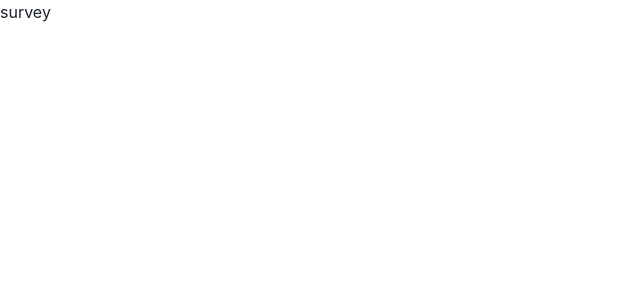
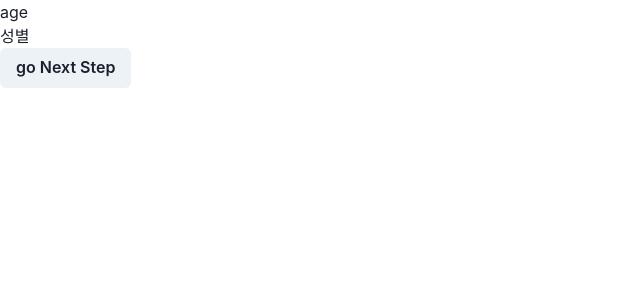
Before and after one commit to foodteacher/FoodTeacherV2-FE, a Next.js app: page /survey in a window 1280 px wide. Shown: the top 300 px of the page, without its empty margins (0-640 px from the left). Built offline with nearby package versions, Linux system fonts and the light colour scheme.

Commit message:
feat : useFunnel훅 최소 기능 정의
Refs:[#26]

```diff
--- a/app/(beforeLogin)/survey/page.tsx
+++ b/app/(beforeLogin)/survey/page.tsx
@@ -1,7 +1,12 @@
+import Funnel from "@/app/(featured-slice)/widgets/funnel/ui/funnel/Funnel";
 import React from "react";
 
-const page = () => {
-  return <div>survey</div>;
+const SurveyPage = () => {
+  return (
+    <>
+      <Funnel />
+    </>
+  );
 };
 
-export default page;
+export default SurveyPage;
--- a/app/(featured-slice)/widgets/funnel/hooks.ts
+++ b/app/(featured-slice)/widgets/funnel/hooks.ts
@@ -0,0 +1,36 @@
+import { useState } from "react";
+
+interface Option {
+  initialStep: string;
+}
+
+export const useFunnel = (steps: string[], option?: Option) => {
+  /**step 초기화 */
+  const initializeStep = () => {
+    const initialStep = option?.initialStep;
+    if (initialStep) {
+      return initialStep;
+    } else {
+      return steps[0];
+    }
+  };
+
+  const [currentStep, setCurrentStep] = useState<string>(() =>
+    initializeStep()
+  );
+
+  /**현재 step index */
+  const index = steps.indexOf(currentStep);
+
+  /**이전 step 이동 */
+  const onChangePrevStep = () => {
+    setCurrentStep(steps[index - 1]);
+  };
+
+  /**다음 step 이동 */
+  const onChangeNextStep = () => {
+    setCurrentStep(steps[index + 1]);
+  };
+
+  return { currentStep, initializeStep, onChangeNextStep, onChangePrevStep };
+};
--- a/app/(featured-slice)/widgets/funnel/ui/funnel/Funnel.tsx
+++ b/app/(featured-slice)/widgets/funnel/ui/funnel/Funnel.tsx
@@ -1,13 +1,27 @@
 "use client";
-
 import React from "react";
 import { AgeStep, GenderStep } from "../step";
+import { useFunnel } from "../../hooks";
+import { Button } from "@/app/(featured-slice)/shared/UI";
 
 const Funnel = () => {
+  const { currentStep, onChangeNextStep, onChangePrevStep } = useFunnel([
+    "age",
+    "gender",
+  ]);
+
   return (
     <>
       <AgeStep />
       <GenderStep />
+      <Button
+        onClick={() => {
+          onChangeNextStep();
+          console.log(currentStep);
+        }}
+      >
+        go Next Step{" "}
+      </Button>
     </>
   );
 };
```
